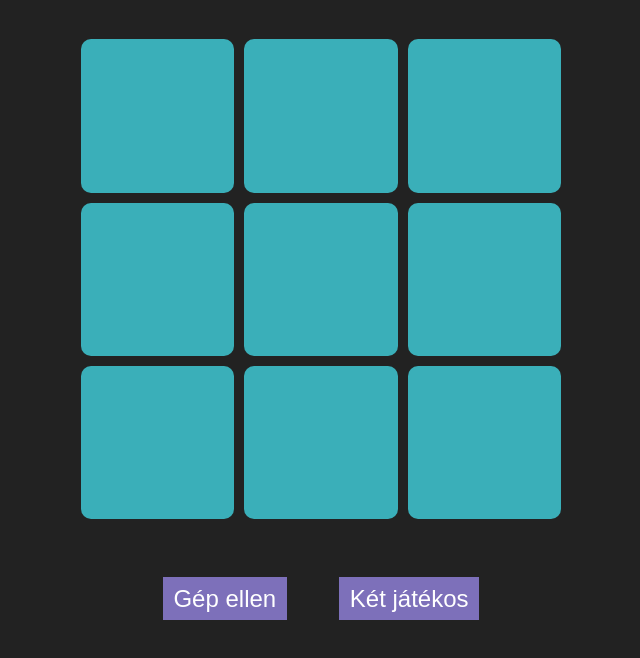
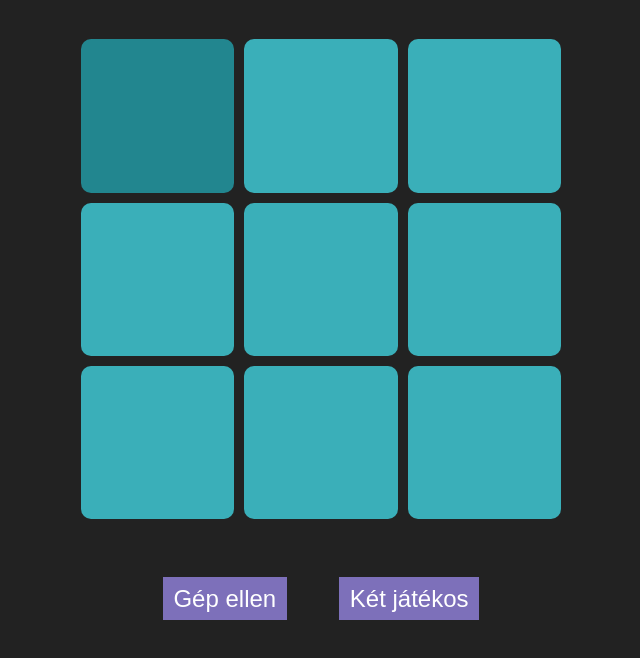
Before and after one commit to small13999/tictactoev1, a plain HTML site: page index.html in a window 1280 px wide. In both pictures the pointer is over the element 476 px from the left and 205 px from the top of the page. Shown: the part 90-748 px from the top of the page, without its empty margins (319-959 px from the left). Drawn offline with Linux system fonts and the light colour scheme.

Commit message:
cool change!

```diff
--- a/style.css
+++ b/style.css
@@ -24,6 +24,10 @@ td {
     width: 30%;
     height: 30%;
     color: #FFFFFF;
+}
+
+td:hover {
+    background-color: #22868f;
 }
 
 #buttons {
```
